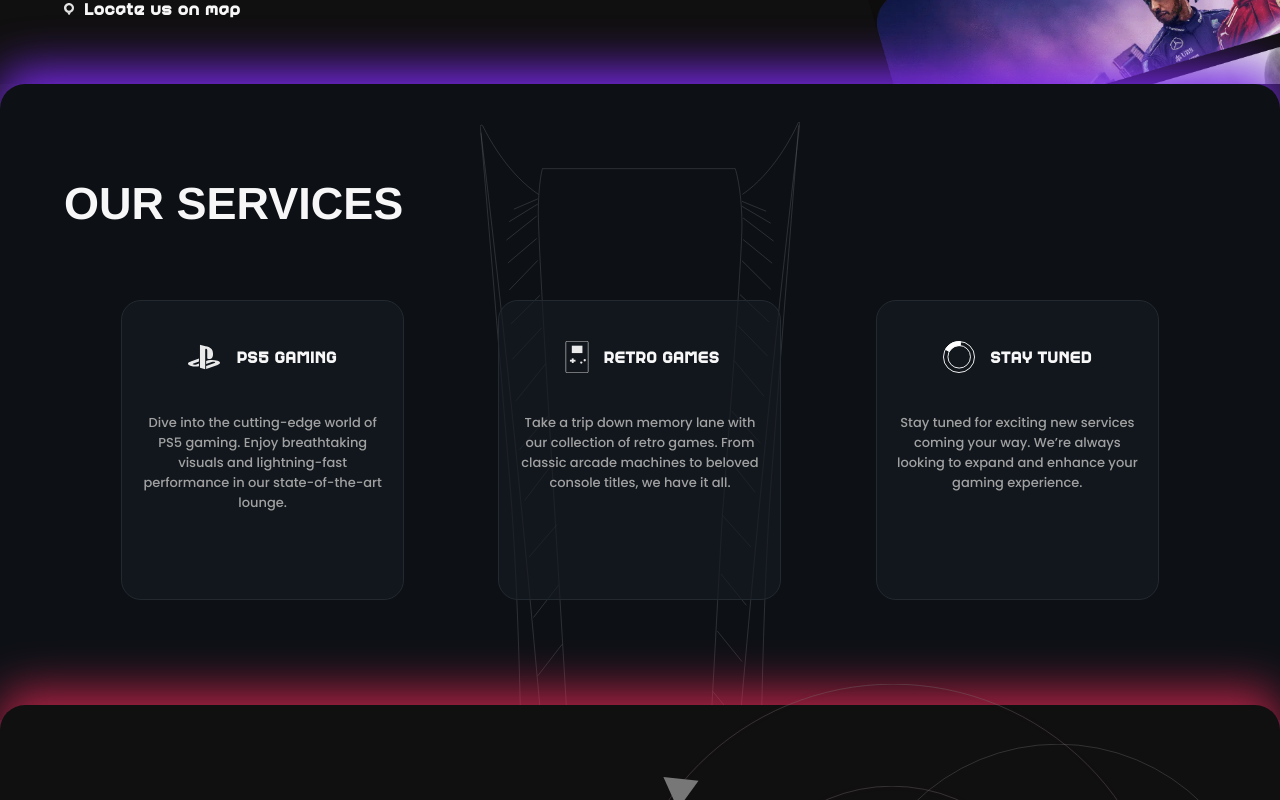
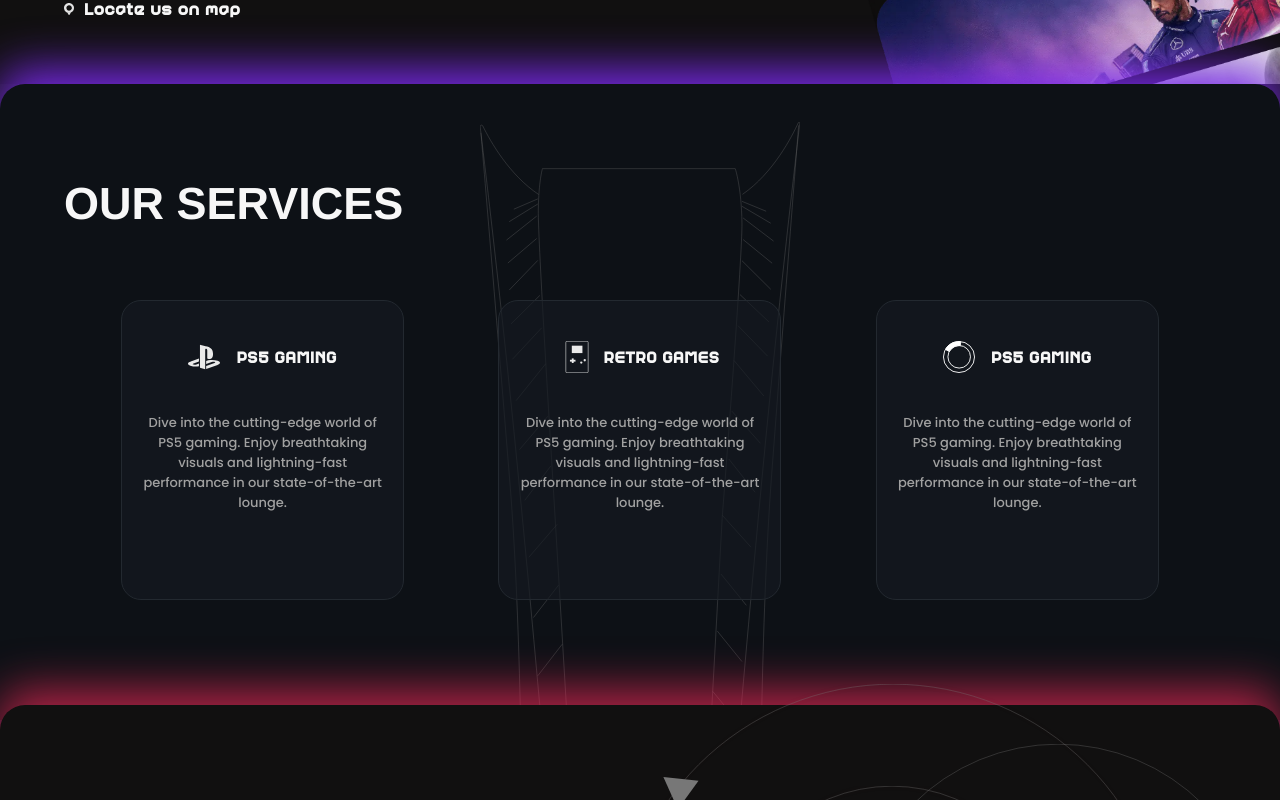
Before and after one commit to Akshay-Mario/respawn-gaming, a Next.js app: page / in a window 1280 px wide. Shown: the part 539-1339 px from the top of the page. Built offline with nearby package versions, Linux system fonts and the light colour scheme.

Commit message:
animation new slideup

```diff
--- a/app/components/landing-component/landing-page.module.scss
+++ b/app/components/landing-component/landing-page.module.scss
@@ -541,6 +541,8 @@
             height: 300px;
             border: 1px solid #232930;
             align-items: center;
+            transform: translateY(50px);
+            opacity: 0;
 
             .imageTextDiv {
                 display: flex;
@@ -1136,3 +1138,7 @@
         opacity: 1;
     }
 }
+
+.animationslideUP {
+    animation: slideUp 0.8s var(--transition-ease-in) forwards;
+}
--- a/app/components/landing-component/landing-page.tsx
+++ b/app/components/landing-component/landing-page.tsx
@@ -1,25 +1,15 @@
 import { Anchor, Button, Container, Group, Image, Paper, Text, Title, Transition } from "@mantine/core";
 import styles from './landing-page.module.scss'
 import { useEffect, useRef, useState } from "react";
+import { useInView } from "react-intersection-observer";
 
 
 export default function LandingPage() {
 
-    const [menuOverlayToggle, setmenuOverlayToggle] = useState(false)
-    // const [offsetY, setOffsetY] = useState(0);
-
-    // const handleScroll = () => {
-    //     setOffsetY(window.scrollY);
-    // };
-
-    // useEffect(() => {
-    //     window.addEventListener('scroll', handleScroll);
-
-    //     return () => {
-    //         window.removeEventListener('scroll', handleScroll);
-    //     };
-    // }, []);
-
+    const [menuOverlayToggle, setmenuOverlayToggle] = useState(false);
+    const { ref: ps5, inView: ps5IsVisible } = useInView({triggerOnce: true});
+    const { ref: retroGames, inView: retroGamesIsVisible } = useInView({triggerOnce: true});
+    const { ref: stayTuned, inView: stayTunedIsVisible } = useInView({triggerOnce: true});
 
     const homeRef = useRef(null);
     const servicesRef = useRef(null);
@@ -94,22 +84,61 @@ export default function LandingPage() {
         setmenuOverlayToggle(!menuOverlayToggle);
     }
 
-    const gridDetails = gridData.map((item, index) => {
-        // console.log("index :",index)
-        return (
-            <div key={index} className={styles.gridDiv}>
+    // const gridDetails = gridData.map((item, index) => {
+    //     // console.log("index :",index)
+    //     return (
+    //         <div key={index} className={styles.gridDiv}>
+    //             <div className={styles.imageTextDiv}>
+    //                 <Image
+    //                     src={item.svg}
+    //                     alt={item.title}
+    //                     width={32}
+    //                     height={32}
+    //                 />
+    //                 <Title style={{ textAlign: 'center' }} order={3}>{item.title}</Title>
+    //             </div>
+    //             <Text className={styles.textDescription} >{item.subText}</Text>
+    //         </div>)
+    // });
+
+    const gridDetails = (<>
+        <div ref={ps5} key={1} className={`${styles.gridDiv} ${ps5IsVisible ? styles.animationslideUP : ''}`} >
             <div className={styles.imageTextDiv}>
                 <Image
-                        src={item.svg}
-                        alt={item.title}
+                    src={'assets/images/psLogo.svg'}
+                    alt={'PS5 GAMING'}
                     width={32}
                     height={32}
                 />
-                    <Title style={{ textAlign: 'center' }} order={3}>{item.title}</Title>
+                <Title style={{ textAlign: 'center' }} order={3}>{'PS5 GAMING'}</Title>
             </div>
-                <Text className={styles.textDescription} >{item.subText}</Text>
-            </div>)
-    }
+            <Text className={styles.textDescription} >Dive into the cutting-edge world of PS5 gaming. Enjoy breathtaking visuals and lightning-fast performance in our state-of-the-art lounge.</Text>
+        </div>
+        <div ref={retroGames} key={2} className={`${styles.gridDiv} ${retroGamesIsVisible ? styles.animationslideUP : ''}`} >
+            <div className={styles.imageTextDiv}>
+                <Image
+                    src={'assets/images/retroLogo.svg'}
+                    alt={'RETRO GAMES'}
+                    width={32}
+                    height={32}
+                />
+                <Title style={{ textAlign: 'center' }} order={3}>{'RETRO GAMES'}</Title>
+            </div>
+            <Text className={styles.textDescription} >Dive into the cutting-edge world of PS5 gaming. Enjoy breathtaking visuals and lightning-fast performance in our state-of-the-art lounge.</Text>
+        </div>
+        <div ref={stayTuned} key={3} className={`${styles.gridDiv} ${stayTunedIsVisible ? styles.animationslideUP : ''}`}>
+            <div className={styles.imageTextDiv}>
+                <Image
+                    src={'assets/images/stayTuned.svg'}
+                    alt={'PS5 GAMING'}
+                    width={32}
+                    height={32}
+                />
+                <Title style={{ textAlign: 'center' }} order={3}>{'PS5 GAMING'}</Title>
+            </div>
+            <Text className={styles.textDescription} >Dive into the cutting-edge world of PS5 gaming. Enjoy breathtaking visuals and lightning-fast performance in our state-of-the-art lounge.</Text>
+        </div>
+    </>
     );
 
     const socials = socialsData.map((item, index) => {
--- a/app/globals.css
+++ b/app/globals.css
@@ -19,7 +19,7 @@
   --font-color-light: #F7F7F7;
   --font-color-dark: #2B2B2B;
   --font-color-red: #E82E25;
-  --transition-ease-in: cubic-bezier(.6,0,.4,1);
+  --transition-ease-in: cubic-bezier(0.455,0.030,0.515,0.955);
 
 
 
--- a/package.json
+++ b/package.json
@@ -16,6 +16,7 @@
     "next": "14.2.5",
     "react": "^18",
     "react-dom": "^18",
+    "react-intersection-observer": "^9.13.0",
     "sass": "^1.77.8"
   },
   "devDependencies": {
```
Also changed, not shown: 1 other file (tests, documents, lock files or other folders). Lines whose indentation alone changed are shown as unchanged.
